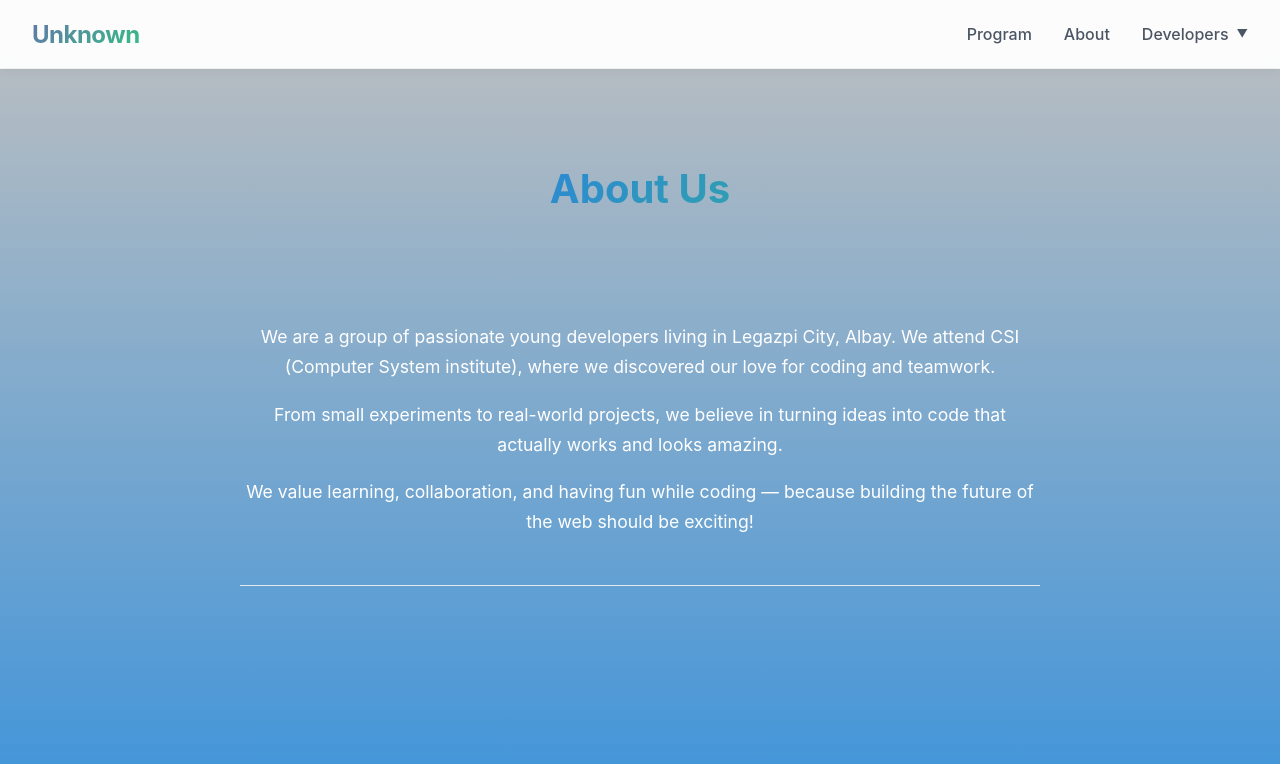
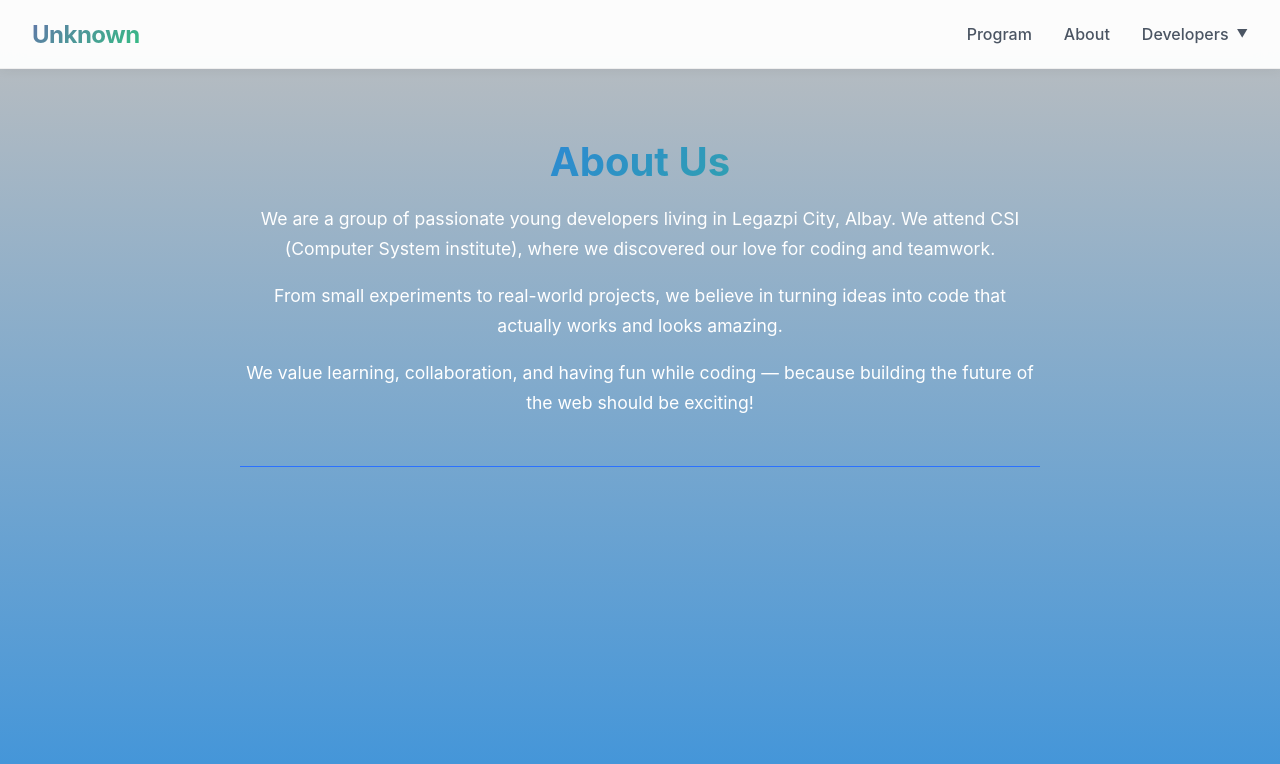
Before and after one commit to ItsJeffDev/group-unknown, a Vue app: page /about in a window 1280 px wide. Shown: the top 764 px of the page. Built offline with nearby package versions, Linux system fonts and the light colour scheme.

Commit message:
minor changes

```diff
--- a/src/App.vue
+++ b/src/App.vue
@@ -25,10 +25,16 @@ export default {
 <style>
 /* Global Reset */
 body {
+  background: linear-gradient(
+    to bottom,
+    rgba(0, 0, 0, 0.25),
+    rgb(63, 148, 218)
+  );
+  background-attachment: fixed;
+  background-repeat: no-repeat;
+  background-size: cover;
   margin: 0;
   padding: 0;
-  height: 100vh;
-  background: linear-gradient(to bottom, rgba(0, 0, 0, 0.247), rgb(63, 148, 218));  /* Light gray background for the whole app */
 }
 
 #app {
--- a/src/views/About.vue
+++ b/src/views/About.vue
@@ -31,12 +31,13 @@ h1 {
   -webkit-background-clip: text;
   -webkit-text-fill-color: transparent;
   margin-bottom: 2rem;
+  margin: 0px ;
 }
 
 .content {
   font-size: 1.1rem;
   line-height: 1.7;
-
+  padding-top: 0px ;
   color: white;
 }
 
@@ -50,7 +51,7 @@ h1 {
   gap: rem;
   margin-top: 3rem;
   padding-top: 3rem;
-  border-top: 1px solid #e5e7eb;
+  border-top: 1px solid #2b71ff;
 }
 
 .stat-item {
--- a/src/views/Program.vue
+++ b/src/views/Program.vue
@@ -40,7 +40,7 @@
         <div class="profile">
           <img src alt />
         </div>
-        <h3> Kulot </h3> <!-- Add your Name -->
+        <h3> Kulot</h3> <!-- Add your Name -->
         <p> ... </p> <!-- Your description here -->
 
       </div>
```
